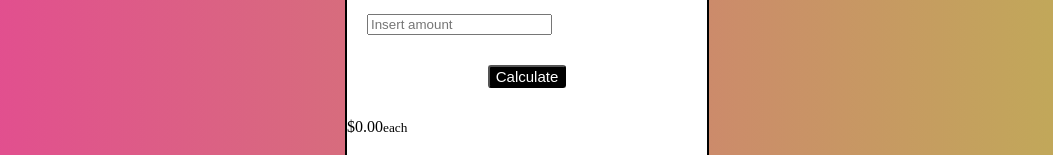
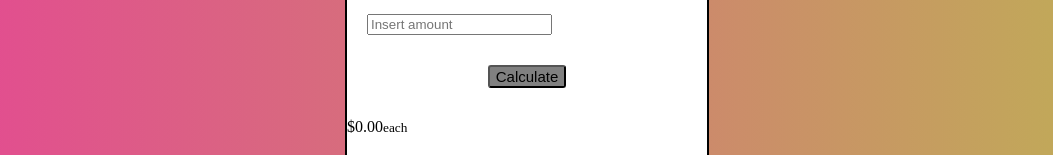
Before and after one commit to Adrian93EH3/TipCalculator, a plain HTML site: page Assets/HTML/index.html in a window 1280 px wide. In both pictures the pointer is over the button "Calculate". Shown: the part 340-495 px from the top of the page, without its empty margins (113-1166 px from the left). Drawn offline with Linux system fonts and the light colour scheme.

Commit message:
giving the button a hover effect

```diff
--- a/Assets/CSS/index.css
+++ b/Assets/CSS/index.css
@@ -54,3 +54,8 @@ button {
     color: white;
     font-size: 15px;
 }
+
+button:hover {
+    background: gray;
+    color: black;
+}
```
